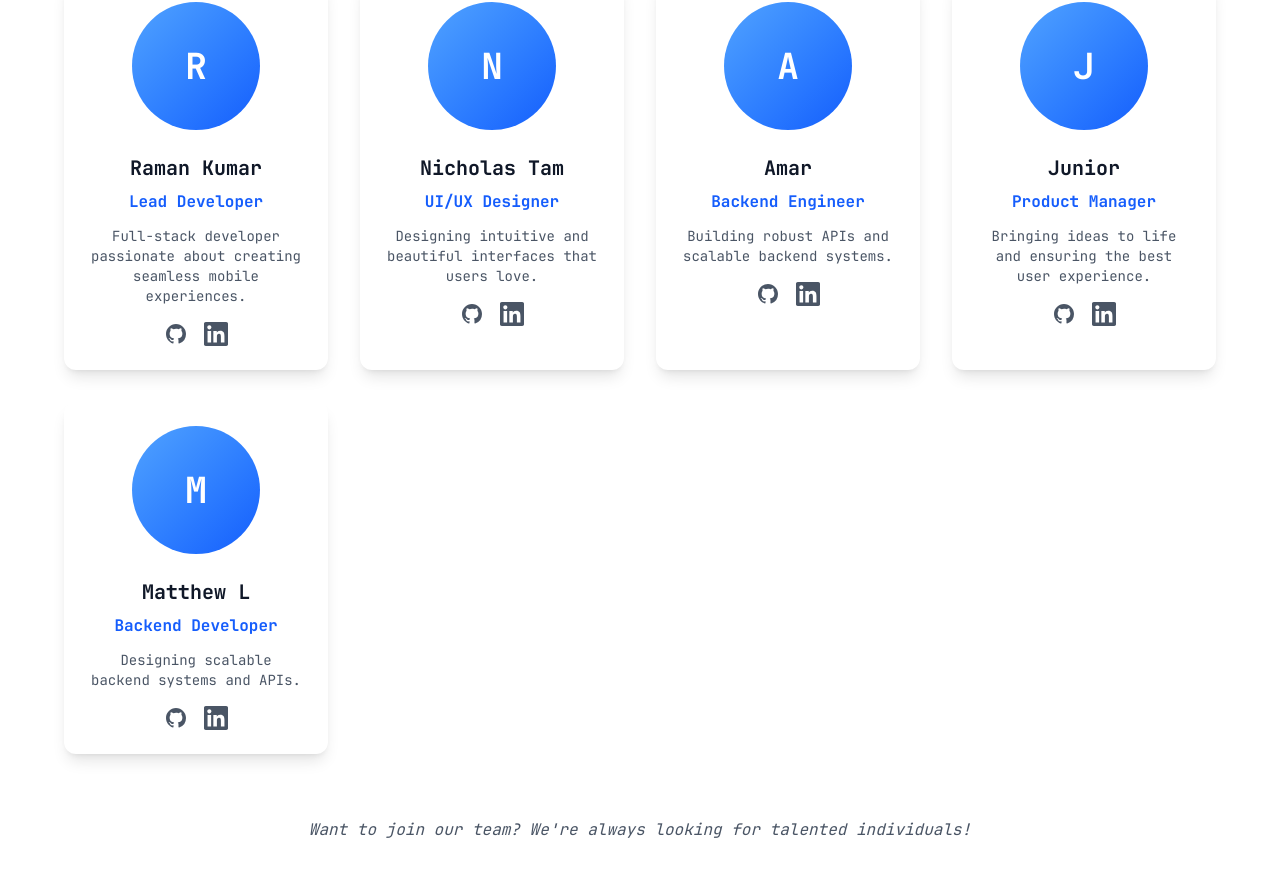
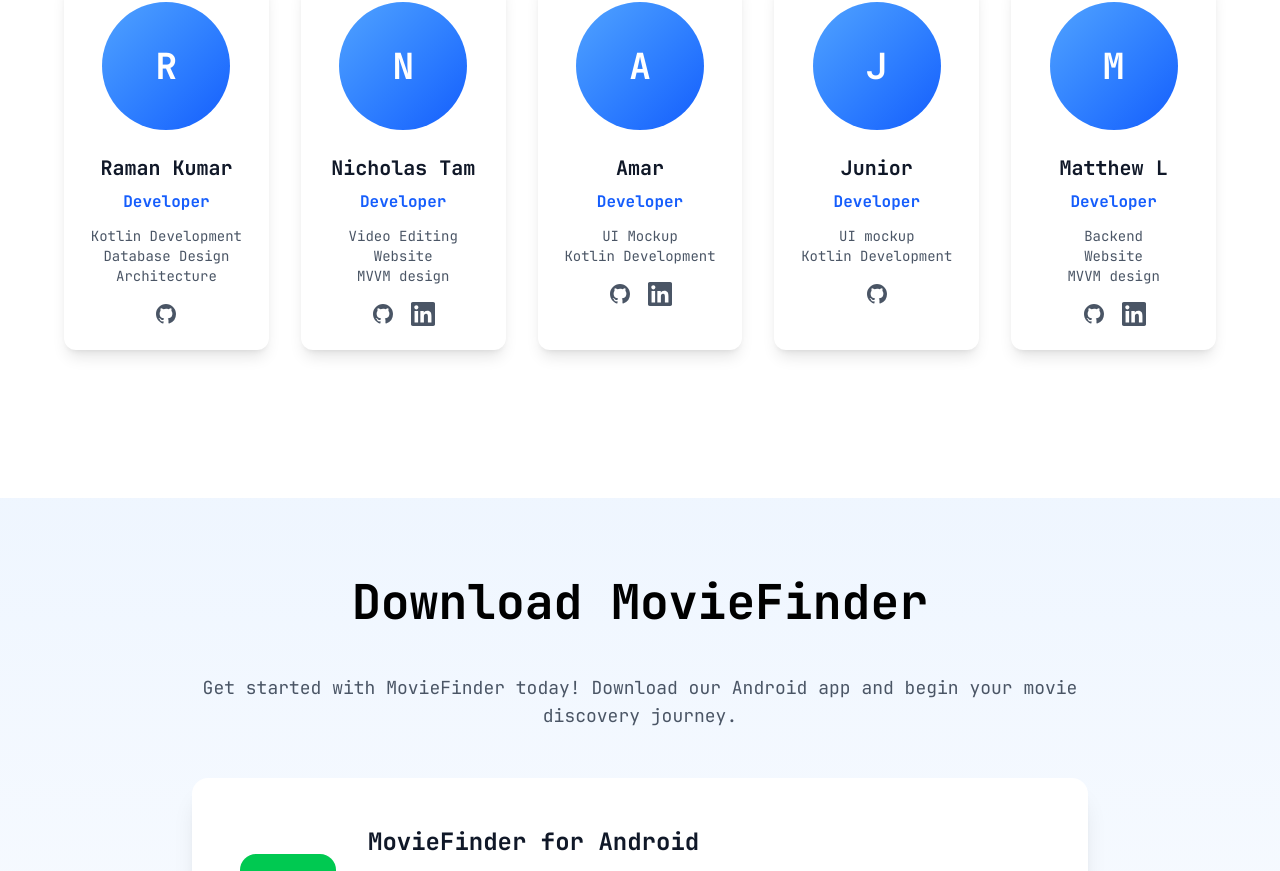
Before and after one commit to NicholasTamm/CMPT362_website, a Next.js app: page / in a window 1280 px wide. Shown: the part 1346-2217 px from the top of the page. Built offline with nearby package versions, Linux system fonts and the light colour scheme.

Commit message:
[UPDATE] Update Team section links, info and layout

```diff
--- a/app/components/sections/TeamSection.tsx
+++ b/app/components/sections/TeamSection.tsx
@@ -4,38 +4,38 @@
   const teamMembers = [
     {
       name: 'Raman Kumar',
-      role: 'Lead Developer',
-      bio: 'Full-stack developer passionate about creating seamless mobile experiences.',
-      github: 'https://github.com',
-      linkedin: 'https://linkedin.com'
+      role: 'Developer',
+      bio: 'Kotlin Development \n Database Design \n Architecture',
+      github: 'https://github.com/Gherra',
+      linkedin: ''
     },
     {
       name: 'Nicholas Tam',
-      role: 'UI/UX Designer',
-      bio: 'Designing intuitive and beautiful interfaces that users love.',
-      github: 'https://github.com',
-      linkedin: 'https://linkedin.com'
+      role: 'Developer',
+      bio: 'Video Editing \n Website \n MVVM design \n ',
+      github: 'https://github.com/NicholasTamm',
+      linkedin: 'https://www.linkedin.com/in/nicholas-tam-82a9aa295/'
     },
     {
       name: 'Amar',
-      role: 'Backend Engineer',
-      bio: 'Building robust APIs and scalable backend systems.',
-      github: 'https://github.com',
-      linkedin: 'https://linkedin.com'
+      role: 'Developer',
+      bio: 'UI Mockup \n Kotlin Development',
+      github: 'https://github.com/Amar710',
+      linkedin: 'https://www.linkedin.com/in/amardeep-sangha-15a5aa265/'
     },
     {
       name: 'Junior',
-      role: 'Product Manager',
-      bio: 'Bringing ideas to life and ensuring the best user experience.',
+      role: 'Developer',
+      bio: 'UI mockup \n Kotlin Development',
       github: 'https://github.com',
-      linkedin: 'https://linkedin.com'
+      linkedin: ''
     },
         {
       name: 'Matthew L',
-      role: 'Backend Developer',
-      bio: 'Designing scalable backend systems and APIs.',
-      github: 'https://github.com',
-      linkedin: 'https://linkedin.com'
+      role: 'Developer',
+      bio: 'Backend \n Website \n MVVM design',
+      github: 'https://github.com/matthew8573',
+      linkedin: 'https://www.linkedin.com/in/matthew-liu-86b059337/'
     }
   ];
 
@@ -43,30 +43,30 @@
     <Section id="team" title="Meet the Team" className="bg-white">
       <div className="text-center mb-12">
         <p className="text-lg text-gray-600 max-w-2xl mx-auto">
-          Our talented team of developers and designers working together to bring you the best movie discovery experience.
+          Our talented team of developers working together to bring you the best movie discovery experience.
         </p>
       </div>
 
       {/* Team Grid */}
-      <div className="grid grid-cols-1 sm:grid-cols-2 lg:grid-cols-4 gap-8">
-        {teamMembers.map((member, index) => (
+      <div className="grid grid-cols-1 sm:grid-cols-2 lg:grid-cols-5 gap-8">
+        {teamMembers.map((member, index) => {
+          const github = member.github?.trim();
+          const linkedin = member.linkedin?.trim();
+
+          return (
             <TeamMemberCard
               key={index}
               name={member.name}
               role={member.role}
               bio={member.bio}
-            github={member.github}
-            linkedin={member.linkedin}
+              github={github || undefined}
+              linkedin={linkedin || undefined}
             />
-        ))}
+          );
+        })}
       </div>
 
-      {/* Call to Action */}
-      <div className="mt-16 text-center">
-        <p className="text-gray-600 italic">
-          Want to join our team? We're always looking for talented individuals!
-        </p>
-      </div>
+
     </Section>
   );
 }
--- a/app/components/ui/Section.tsx
+++ b/app/components/ui/Section.tsx
@@ -3,11 +3,26 @@
   title: string;
   children: React.ReactNode;
   className?: string;
+  fullHeight?: boolean;
 }
 
-export default function Section({ id, title, children, className = "" }: SectionProps) {
+export default function Section({
+  id,
+  title,
+  children,
+  className = "",
+  fullHeight = true,
+}: SectionProps) {
+  const sectionClasses = [
+    fullHeight ? "min-h-screen" : "",
+    "py-20 px-6 md:px-12",
+    className,
+  ]
+    .filter(Boolean)
+    .join(" ");
+
   return (
-    <section id={id} className={`min-h-screen py-20 px-6 md:px-12 ${className}`}>
+    <section id={id} className={sectionClasses}>
       <div className="max-w-6xl mx-auto">
         <h2 className="text-4xl md:text-5xl font-bold mb-12 text-center text-black">
           {title}
--- a/app/components/ui/TeamMemberCard.tsx
+++ b/app/components/ui/TeamMemberCard.tsx
@@ -42,7 +42,7 @@
         <h3 className="text-xl font-bold text-gray-900 mb-2">{name}</h3>
         <p className="text-blue-600 font-semibold mb-3">{role}</p>
         {bio && (
-          <p className="text-gray-600 text-sm mb-4">{bio}</p>
+          <p className="text-gray-600 text-sm mb-4 whitespace-pre-line">{bio}</p>
         )}
 
         {/* Social Links */}
```
Lines whose indentation alone changed are shown as unchanged.
